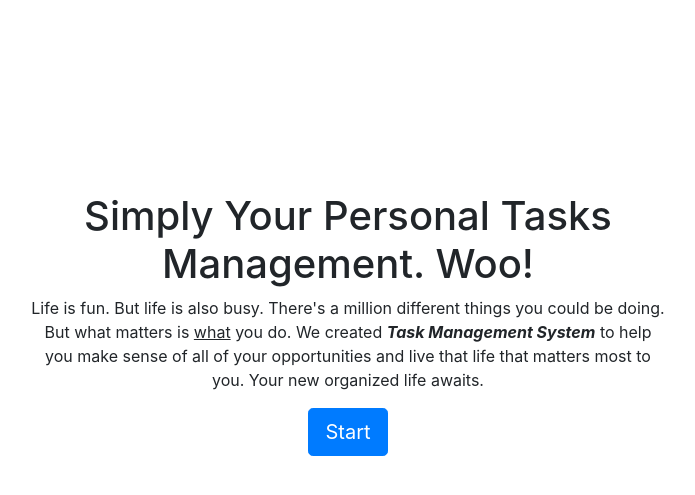
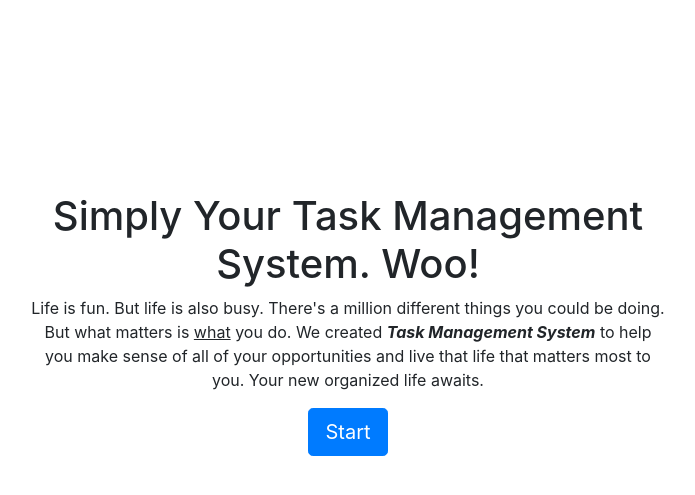
Before and after one commit to xuchenyu15/taskmanagementproject, a Django app: page / in a window 1280 px wide. Shown: the part 56-551 px from the top of the page, without its empty margins (292-987 px from the left). Run offline with Django 4.2, Linux system fonts and the light colour scheme; some libraries are stand-ins or nearby versions.

Commit message:
edit text

```diff
--- a/taskmanagementproject/templates/home.html
+++ b/taskmanagementproject/templates/home.html
@@ -10,8 +10,10 @@
 <div class="row justify-content-center mt-5">
     <div class="col-md-7 text-center">
 
-                 <h1>Simply Your Personal Tasks Management. Woo!</h1>
-            <p>Life is fun. But life is also busy. There's a million different things you could be doing. But what matters is <u>what</u> you do. We created <b><i>Task Management System</i></b> to help you make sense of all of your opportunities and live that life that matters most to you. Your new organized life awaits.</p>
+        <h1>Simply Your Task Management System. Woo!</h1>
+        <p>Life is fun. But life is also busy. There's a million different things you could be doing. But what matters
+            is <u>what</u> you do. We created <b><i>Task Management System</i></b> to help you make sense of all of your
+            opportunities and live that life that matters most to you. Your new organized life awaits.</p>
         <a role="button" class="btn btn-primary btn-lg" href="{% url 'taskmanagement' %}">Start</a>
     </div>
 </div>
```
Lines whose indentation alone changed are shown as unchanged.
